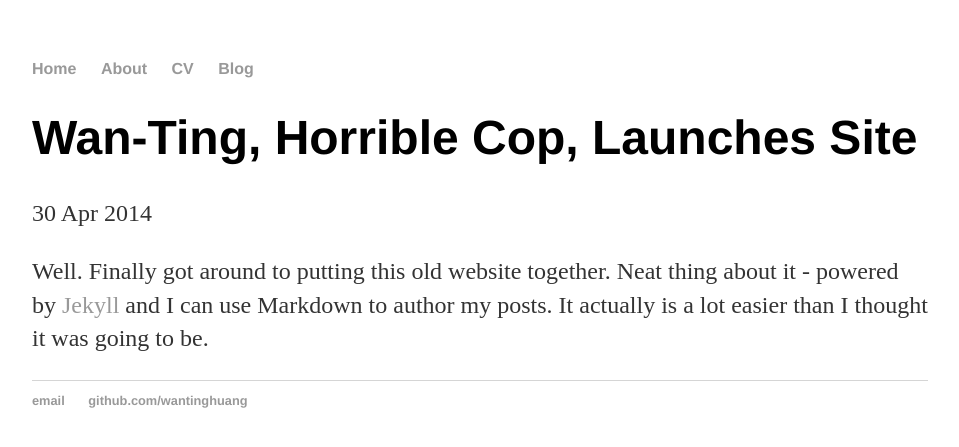
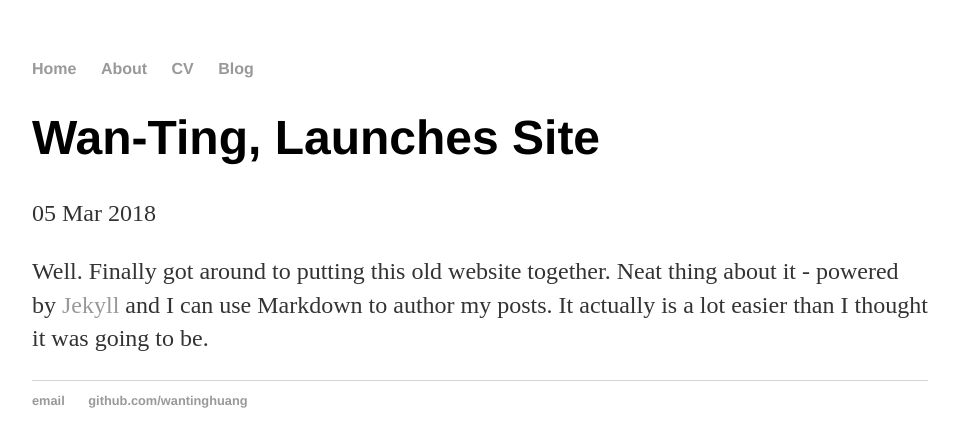
Before and after one commit to wantinghuang/wantinghuang.github.io, a Jekyll site: the page built from _posts/2018-03-05-wanting-site-launched.md, in a window 1280 px wide. Shown: the top 447 px of the page, without its empty margins (160-1119 px from the left). Built offline with Jekyll 4.4.1, drawn with Linux system fonts in a browser that asks for light colours.

Commit message:
Update and rename 2014-04-30-wanting-site-launched.md to 2018-03-05-wanting-site-launched.md

```diff
--- a/_posts/2014-04-30-wanting-site-launched.md
+++ b/_posts/2018-03-05-wanting-site-launched.md
@@ -1,7 +1,7 @@
 ---
 layout: post
-title: "Wan-Ting, Horrible Cop, Launches Site"
-date: 2014-04-30
+title: "Wan-Ting, Launches Site"
+date: 2018-03-05
 ---
 
 Well. Finally got around to putting this old website together. Neat thing about it - powered by [Jekyll](http://jekyllrb.com) and I can use Markdown to author my posts. It actually is a lot easier than I thought it was going to be.
```
